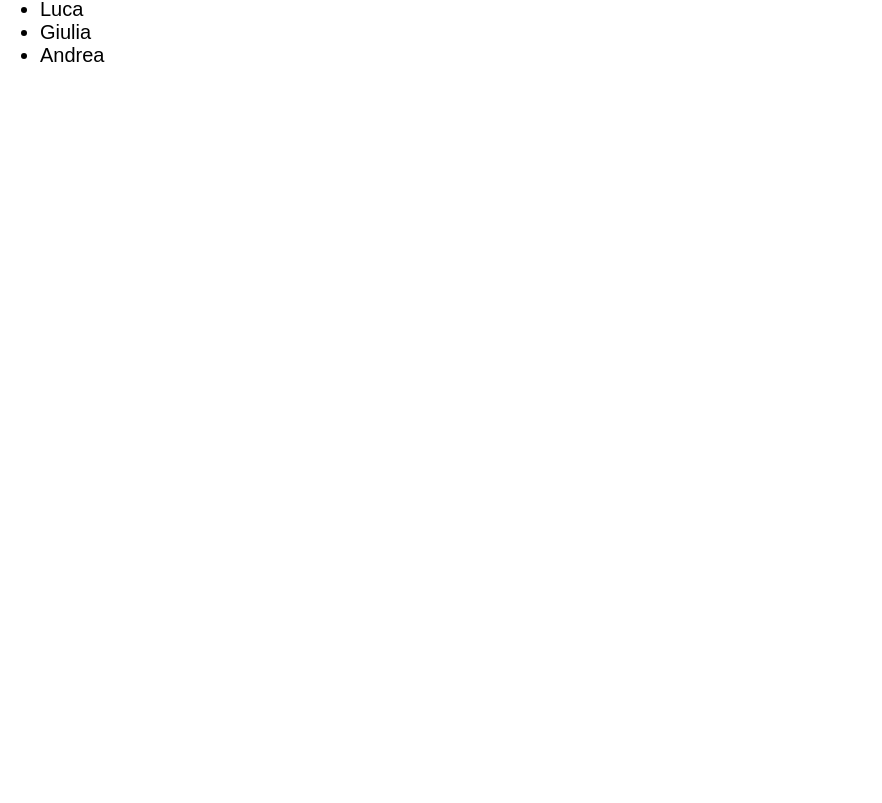
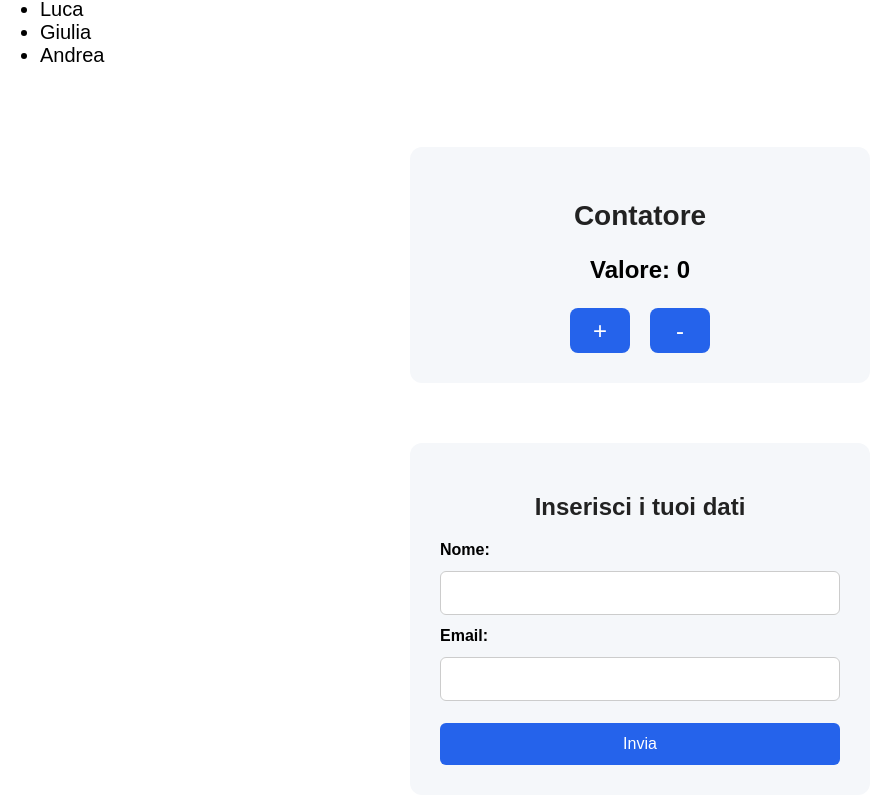
Before and after one commit to linairiscm/my_first_project, a React (Vite) app: page / in a window 1280 px wide. Shown: the part 865-1668 px from the top of the page, without its empty margins (0-882 px from the left). Before the commit the page ends 972 px from the top, so only its background shows below. Built offline with nearby package versions, Linux system fonts and the light colour scheme.

Commit message:
Selfwork State Management Completato

```diff
--- a/src/App.jsx
+++ b/src/App.jsx
@@ -1,16 +1,20 @@
+
 import Navbar from "./components/Navbar";
 import Header from "./components/Header";
 import List from "./components/List";
+import Counter from "./components/Counter";
+import Form from "./components/Form";
 
 function App() {
-
   const names = ["Marco", "Luca", "Giulia", "Andrea"];
 
   return (
     <>
       <Navbar />
-      <Header title="Benvenuto nel mio sito!"/>
+      <Header title="Benvenuto nel mio sito!" />
       <List names={names} />
+      <Counter />
+      <Form />
     </>
   );
 }
--- /dev/null
+++ b/src/components/Counter.jsx
@@ -0,0 +1,26 @@
+
+import { useState } from "react";
+
+export default function Counter() {
+  const [counter, setCounter] = useState(0);
+
+  const incrementByOne = () => {
+    setCounter((prev) => prev + 1);
+  };
+
+  const decrementByOne = () => {
+    setCounter((prev) => prev - 1);
+  };
+
+  return (
+    <section className="counter">
+      <h2>Contatore</h2>
+      <p>Valore: {counter}</p>
+
+      <div className="counter_buttons">
+        <button onClick={incrementByOne}>+</button>
+        <button onClick={decrementByOne}>-</button>
+      </div>
+    </section>
+  );
+}
--- /dev/null
+++ b/src/components/Form.jsx
@@ -0,0 +1,48 @@
+
+import { useState } from "react";
+
+export default function Form() {
+  const [name, setName] = useState("");
+  const [email, setEmail] = useState("");
+  const [submittedData, setSubmittedData] = useState(null);
+
+  const handleSubmit = (e) => {
+    e.preventDefault();
+
+    setSubmittedData({ name, email });
+  };
+
+  return (
+    <section className="form_section">
+      <h2>Inserisci i tuoi dati</h2>
+
+      <form className="user_form" onSubmit={handleSubmit}>
+        <label htmlFor="name">Nome:</label>
+        <input
+          type="text"
+          id="name"
+          value={name}
+          onChange={(e) => setName(e.target.value)}
+        />
+
+        <label htmlFor="email">Email:</label>
+        <input
+          type="email"
+          id="email"
+          value={email}
+          onChange={(e) => setEmail(e.target.value)}
+        />
+
+        <button type="submit">Invia</button>
+      </form>
+
+      {submittedData && (
+        <article className="user_card">
+          <h3>Dati inseriti</h3>
+          <p>Nome: {submittedData.name}</p>
+          <p>Email: {submittedData.email}</p>
+        </article>
+      )}
+    </section>
+  );
+}
--- a/src/index.css
+++ b/src/index.css
@@ -43,3 +43,109 @@ body {
   padding: 20px 40px;
   font-size: 20px;
 }
+
+
+/* Counter */
+.counter {
+  max-width: 400px;
+  margin: 60px auto;
+  padding: 30px;
+  background-color: #f5f7fa;
+  border-radius: 12px;
+  text-align: center;
+}
+
+.counter h2 {
+  color: #222;
+  font-size: 28px;
+}
+
+.counter p {
+  font-size: 24px;
+  font-weight: bold;
+}
+
+.counter_buttons {
+  display: flex;
+  justify-content: center;
+  gap: 20px;
+}
+
+.counter_buttons button {
+  width: 60px;
+  height: 45px;
+  border: none;
+  border-radius: 8px;
+  background-color: #2563eb;
+  color: white;
+  font-size: 24px;
+  cursor: pointer;
+}
+
+.counter_buttons button:hover {
+  background-color: #1d4ed8;
+}
+
+/* Form */
+.form_section {
+  max-width: 400px;
+  margin: 60px auto;
+  padding: 30px;
+  background-color: #f5f7fa;
+  border-radius: 12px;
+}
+
+.form_section h2 {
+  text-align: center;
+  color: #222;
+}
+
+.user_form {
+  display: flex;
+  flex-direction: column;
+  gap: 12px;
+}
+
+.user_form label {
+  font-weight: bold;
+}
+
+.user_form input {
+  padding: 12px;
+  border: 1px solid #ccc;
+  border-radius: 6px;
+  font-size: 16px;
+}
+
+.user_form button {
+  margin-top: 10px;
+  padding: 12px;
+  border: none;
+  border-radius: 6px;
+  background-color: #2563eb;
+  color: white;
+  font-size: 16px;
+  cursor: pointer;
+}
+
+.user_form button:hover {
+  background-color: #1d4ed8;
+}
+
+/* Card */
+.user_card {
+  margin-top: 25px;
+  padding: 20px;
+  background-color: white;
+  border: 1px solid #ddd;
+  border-radius: 8px;
+}
+
+.user_card h3 {
+  margin-top: 0;
+  color: #2563eb;
+}
+
+.user_card p {
+  overflow-wrap: anywhere;
+}
```
Also changed, not shown: 1 other file (tests, documents, lock files or other folders).
